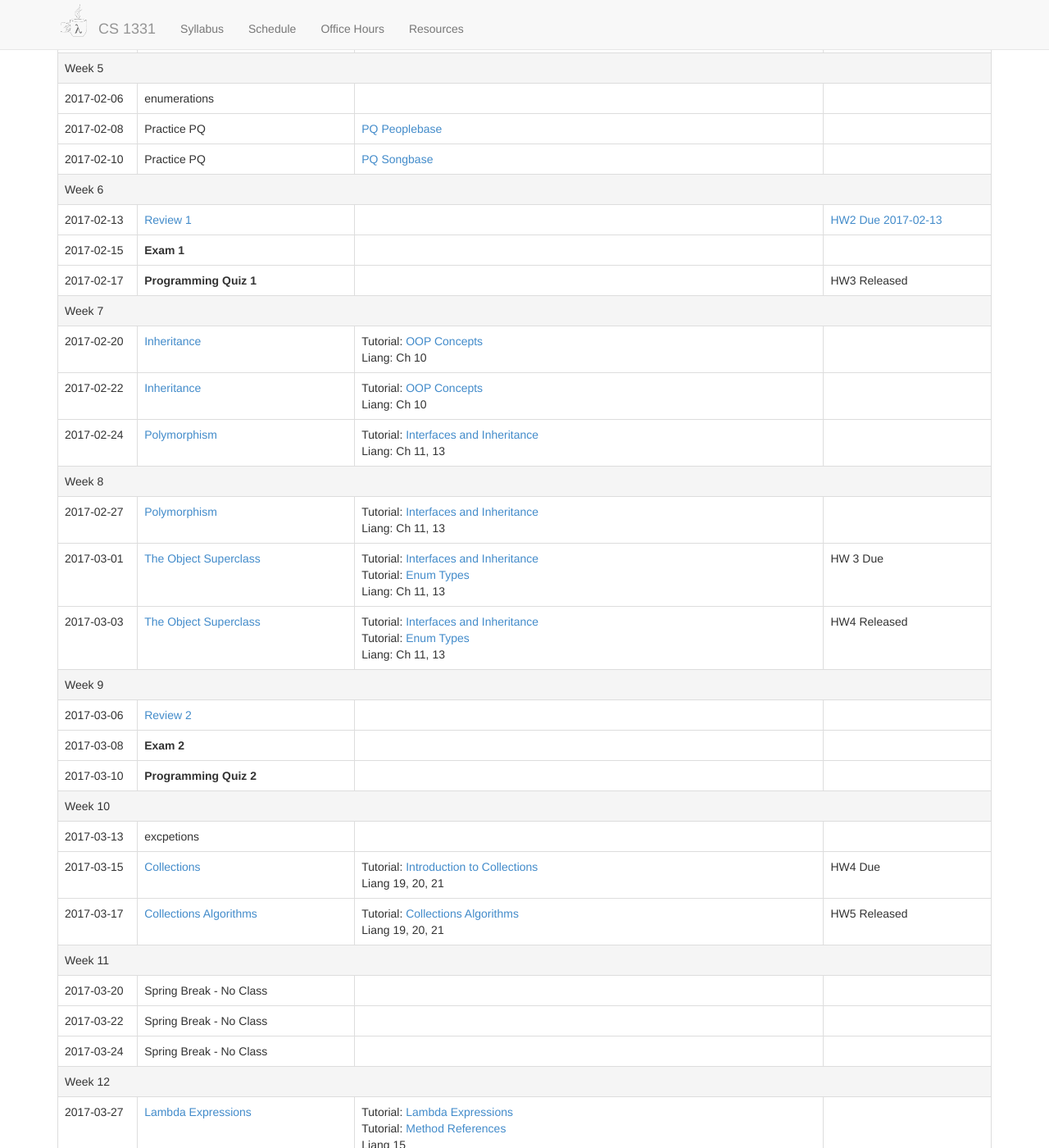
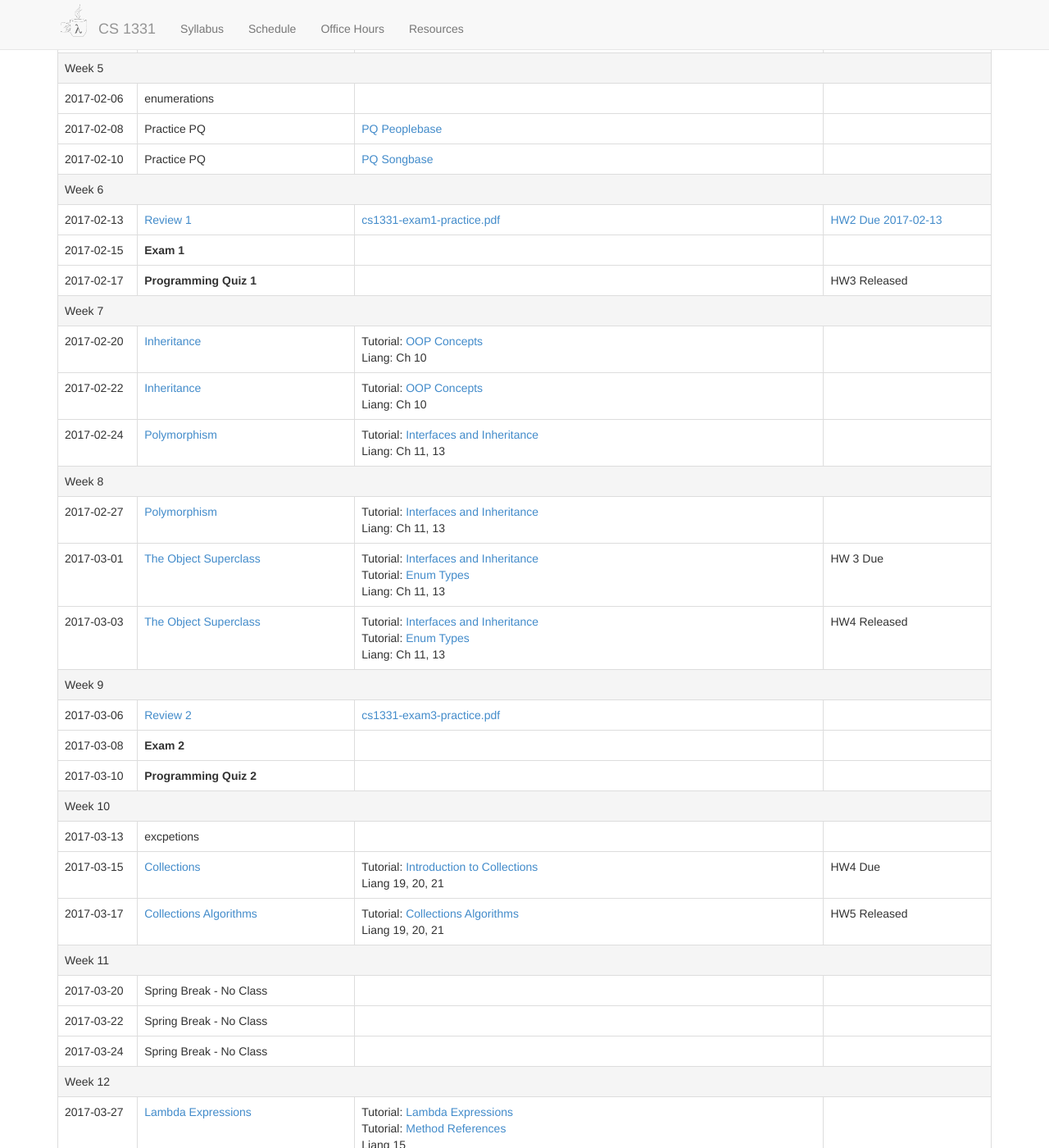
Before and after one commit to cs1331/cs1331.github.io.old, a Jekyll site: the page built from spring2017.html, in a window 1280 px wide and 1400 px high, scrolled down 1558 px. Shown: the whole window at 82% size. Built offline with Jekyll 4.4.1, drawn with Linux system fonts in a browser that asks for light colours; nearby versions of some CDN libraries; some of the changed text lies outside the part shown.

Commit message:
Add practice exams

```diff
--- a/cs1331.json
+++ b/cs1331.json
@@ -61,7 +61,7 @@
     },
     "review1": {
         "topic": "[Review 1](slides/review1.html)",
-        "materials": [""],
+        "materials": ["[cs1331-exam1-practice.pdf](cs1331-exam1-practice.pdf)"],
         "order": [12]
     },
     "exam1": {
@@ -92,7 +92,7 @@
     },
     "review2": {
         "topic": "[Review 2](slides/review2.pdf)",
-        "materials": [""],
+        "materials": ["[cs1331-exam3-practice.pdf](cs1331-exam2-practice.pdf)"],
         "order": [21]
     },
     "exam2": {
@@ -159,7 +159,7 @@
     },
     "review3": {
         "topic": "[Review 3](slides/review3.pdf)",
-        "materials": [""],
+        "materials": ["[cs1331-exam3-practice.pdf](cs1331-exam3-practice.pdf)"],
         "order": [36]
     },
     "exam3": {
--- a/spring2017.html
+++ b/spring2017.html
@@ -345,7 +345,7 @@ title: CS 1331 - Spring 2017
       <td><a href="slides/review1.html">Review 1</a></td>
       <td>
 
-
+        <a href="cs1331-exam1-practice.pdf">cs1331-exam1-practice.pdf</a>
       </td>
       <td>
 
@@ -508,7 +508,7 @@ title: CS 1331 - Spring 2017
       <td><a href="slides/review2.pdf">Review 2</a></td>
       <td>
 
-
+        <a href="cs1331-exam2-practice.pdf">cs1331-exam3-practice.pdf</a>
       </td>
       <td>
 
@@ -783,7 +783,7 @@ title: CS 1331 - Spring 2017
       <td><a href="slides/review3.pdf">Review 3</a></td>
       <td>
 
-
+        <a href="cs1331-exam3-practice.pdf">cs1331-exam3-practice.pdf</a>
       </td>
       <td>
 
```
Also changed, not shown: 3 other files.
